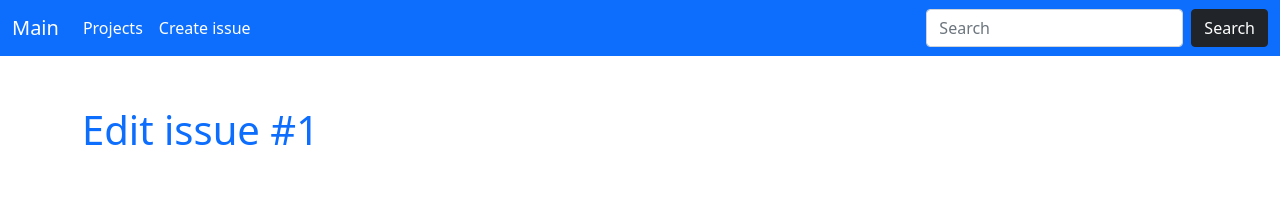
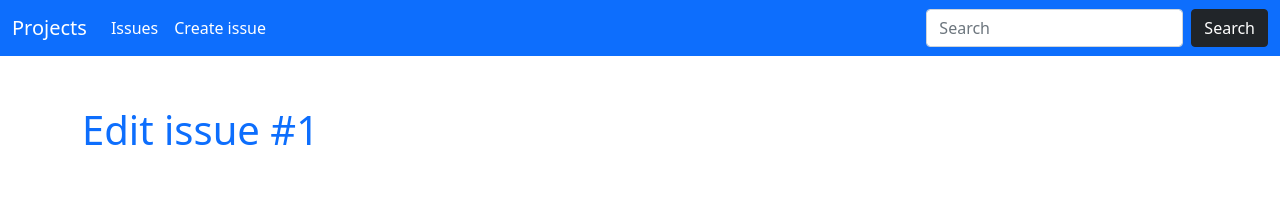
Before and after one commit to Irbiss555/issue_tracker, a Django app: page /issue/edit/1 in a window 1280 px wide. Shown: the top 205 px of the page. Run offline with Django 3.2, Linux system fonts and the light colour scheme; data comes from the database, SQL or seed files in the repository; parts of the project's set-up code (start-up, migrations or seed data) failed here and were passed over.

Commit message:
#15 Изменил url в ссылках, подкорректировал шаблон меню навигации

```diff
--- a/issue_tracker/templates/common/menu.html
+++ b/issue_tracker/templates/common/menu.html
@@ -1,19 +1,19 @@
 <nav class="navbar navbar-expand-lg navbar-dark bg-primary">
     <div class="container-fluid">
-      <a class="navbar-brand" href="{% url 'index' %}">Main</a>
+      <a class="navbar-brand" href="{% url 'project_list' %}">Projects</a>
       <button class="navbar-toggler" type="button" data-bs-toggle="collapse" data-bs-target="#navbarSupportedContent" aria-controls="navbarSupportedContent" aria-expanded="false" aria-label="Toggle navigation">
         <span class="navbar-toggler-icon"></span>
       </button>
       <div class="collapse navbar-collapse" id="navbarSupportedContent">
         <ul class="navbar-nav me-auto mb-2 mb-lg-0">
             <li class="nav-item">
-            <a class="nav-link active" aria-current="page" href="{% url 'project_list' %}">Projects</a>
+            <a class="nav-link active" aria-current="page" href="{% url 'issue_list' %}">Issues</a>
           </li>
           <li class="nav-item">
             <a class="nav-link active" aria-current="page" href="{% url 'create_issue' %}">Create issue</a>
           </li>
         </ul>
-        <form class="d-flex" action="{% url 'index' %}" method="GET">
+        <form class="d-flex" action="{% url 'issue_list' %}" method="GET">
             <input class="form-control me-2" type="search" placeholder="Search" aria-label="Search" name="{{ form.search.name }}" value="{{ form.search.value|default_if_none:'' }}">
             <button class="btn btn-dark" type="submit">Search</button>
         </form>
```
